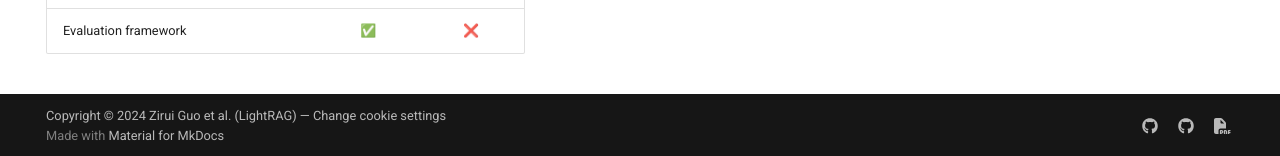
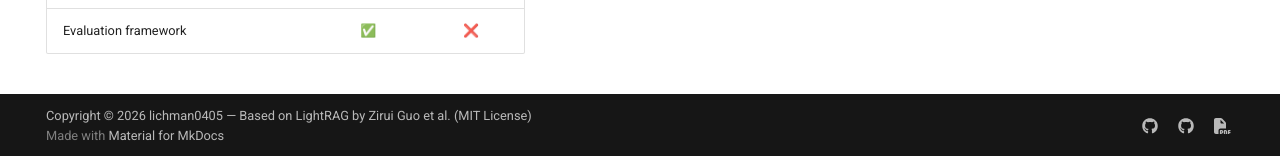
Before and after one commit to lichman0405/lightrag-slim, an MkDocs documentation site: the page built from docs/index.md, in a window 1280 px wide and 900 px high, scrolled down 1935 px. Shown: the part 741-897 px from the top of the window. Built offline with MkDocs 1.6.1 and Material for MkDocs 9.7.7, drawn with Linux system fonts in a browser that asks for light colours; comment, search, counter and statistics services are not loaded; the version menu is left out.

Commit message:
fix: correct copyright to lichman0405, credit LightRAG as upstream

```diff
--- a/mkdocs.yml
+++ b/mkdocs.yml
@@ -8,8 +8,9 @@ repo_url: https://github.com/lichman0405/lightrag-slim
 edit_uri: edit/main/docs/
 
 copyright: >
-  Copyright &copy; 2024 Zirui Guo et al. (LightRAG) &mdash;
-  <a href="#__consent">Change cookie settings</a>
+  Copyright &copy; 2026 lichman0405 &mdash;
+  Based on <a href="https://github.com/HKUDS/LightRAG" target="_blank">LightRAG</a>
+  by Zirui Guo et al. (MIT License)
 
 theme:
   name: material
```
